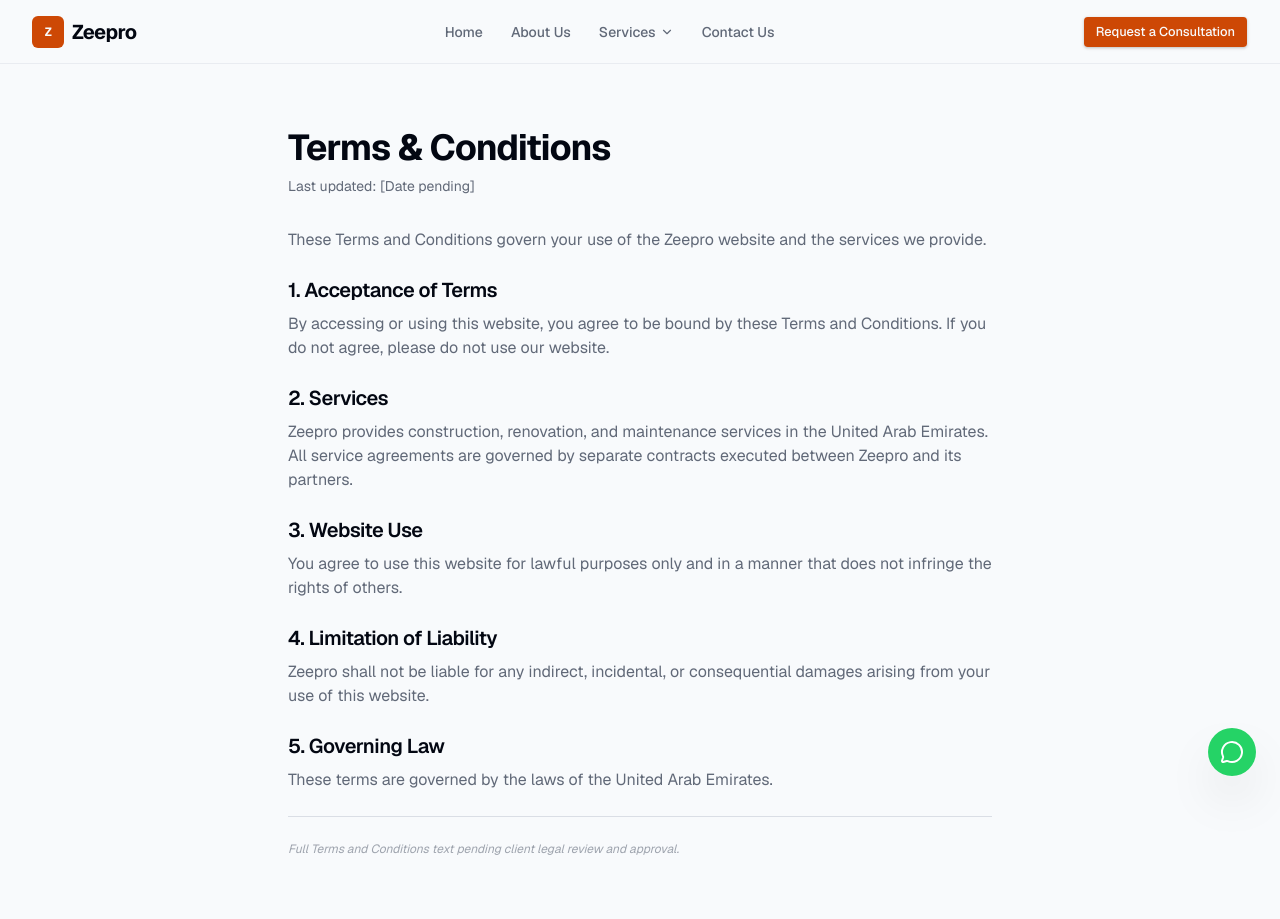
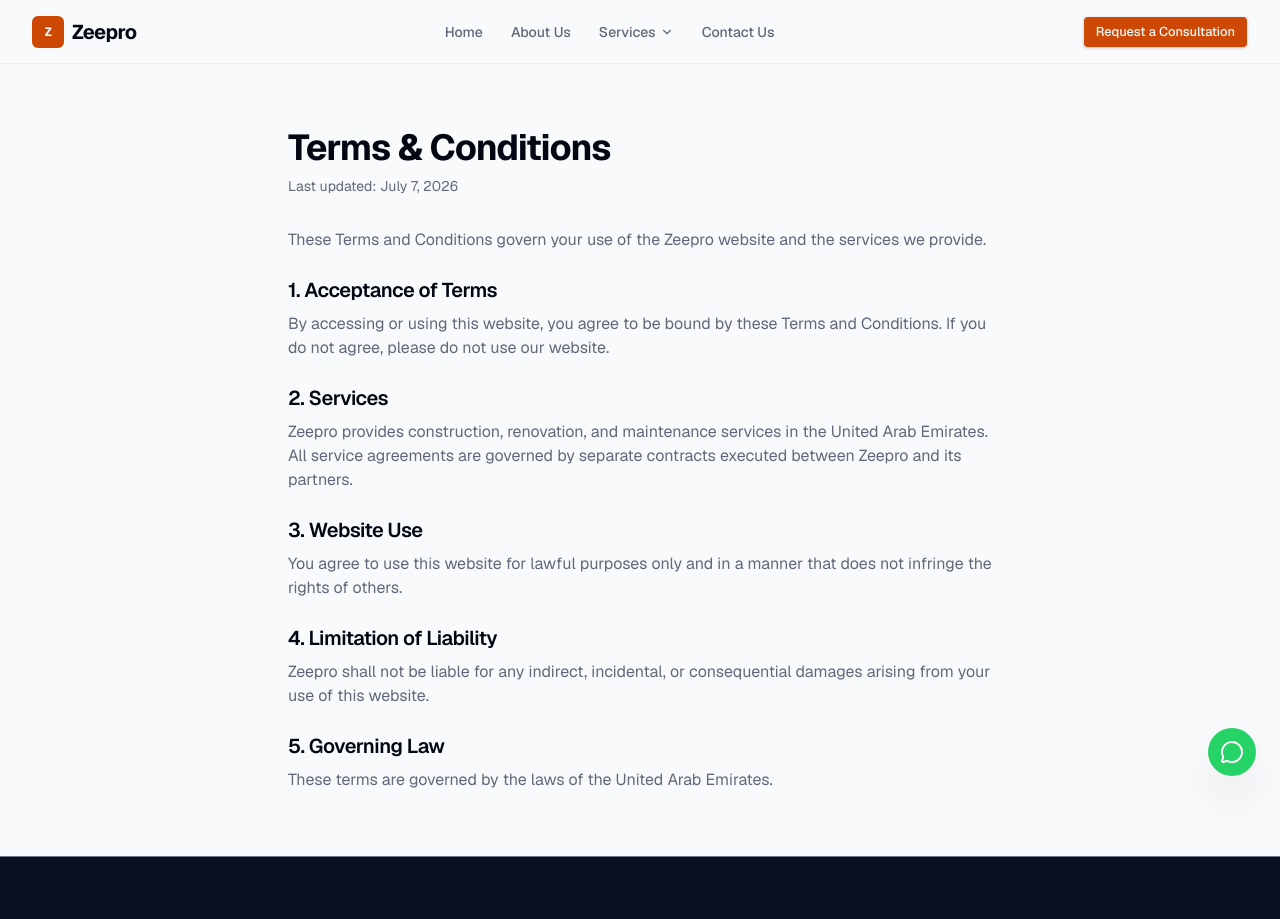
Before and after one commit to zee-pro/zeepro-services, a Next.js app: page /terms in a window 1280 px wide. Shown: the top 919 px of the page. Built offline with nearby package versions, Linux system fonts and the light colour scheme.

Commit message:
Update legal pages with current date and remove placeholder text

```diff
--- a/src/app/privacy-policy/page.tsx
+++ b/src/app/privacy-policy/page.tsx
@@ -12,10 +12,9 @@ export default function PrivacyPolicyPage() {
         Privacy Policy
       </h1>
       <p className="mt-2 text-sm text-muted-foreground">
-        Last updated: [Date pending]
+        Last updated: July 7, 2026
       </p>
 
-      {/* TODO: [Legal/Client] Provide complete Privacy Policy text */}
       <div className="mt-8 space-y-6 text-muted-foreground">
         <p>
           This Privacy Policy describes how Zeepro collects, uses, and
@@ -64,9 +63,6 @@ export default function PrivacyPolicyPage() {
           </p>
         </section>
 
-        <p className="border-t border-border pt-6 text-xs italic text-muted-foreground/60">
-          Full Privacy Policy text pending client legal review and approval.
-        </p>
       </div>
     </div>
   );
--- a/src/app/terms/page.tsx
+++ b/src/app/terms/page.tsx
@@ -12,10 +12,9 @@ export default function TermsPage() {
         Terms &amp; Conditions
       </h1>
       <p className="mt-2 text-sm text-muted-foreground">
-        Last updated: [Date pending]
+        Last updated: July 7, 2026
       </p>
 
-      {/* TODO: [Legal/Client] Provide complete Terms & Conditions text */}
       <div className="mt-8 space-y-6 text-muted-foreground">
         <p>
           These Terms and Conditions govern your use of the Zeepro website and
@@ -73,10 +72,6 @@ export default function TermsPage() {
           </p>
         </section>
 
-        <p className="border-t border-border pt-6 text-xs italic text-muted-foreground/60">
-          Full Terms and Conditions text pending client legal review and
-          approval.
-        </p>
       </div>
     </div>
   );
```
